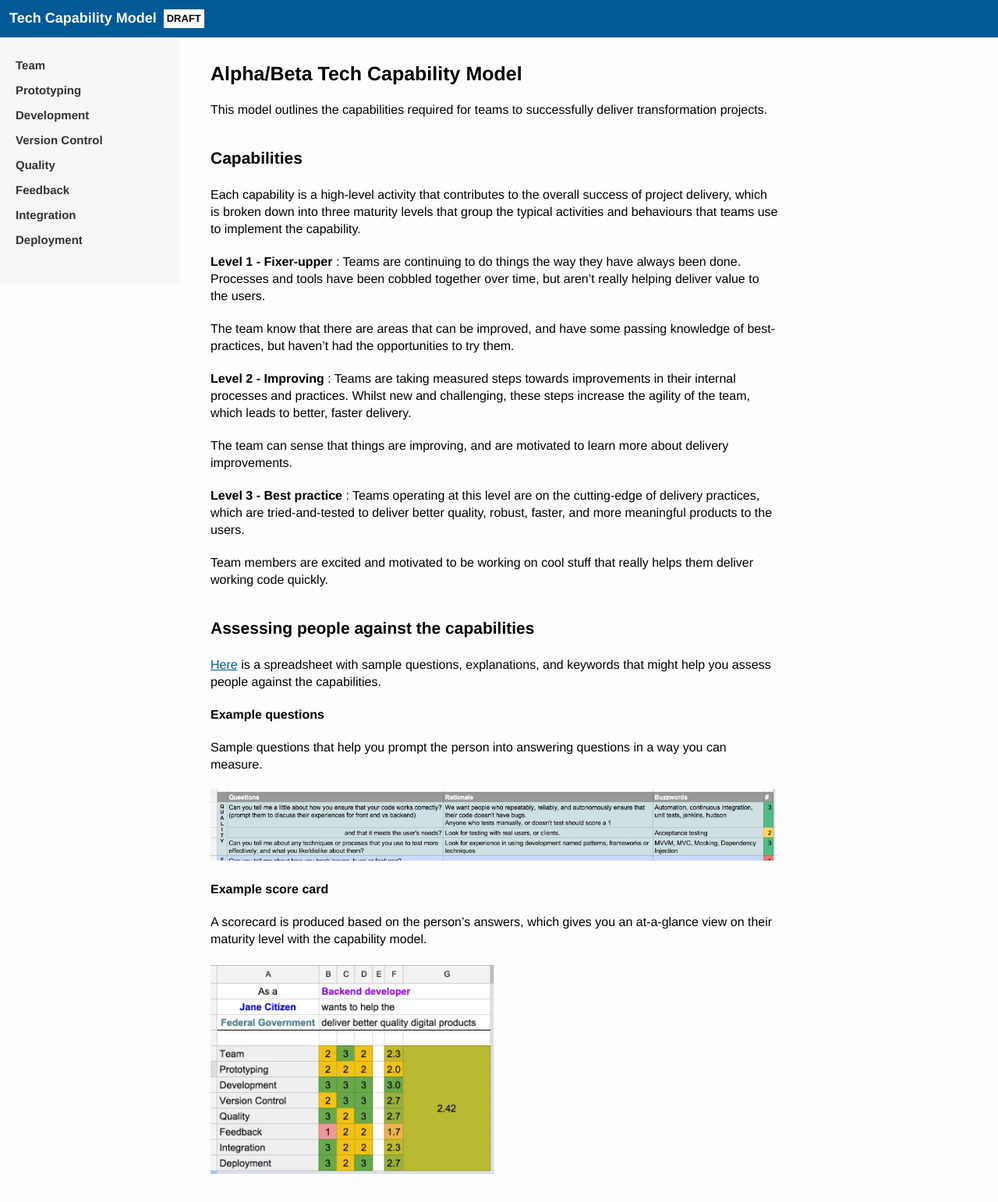
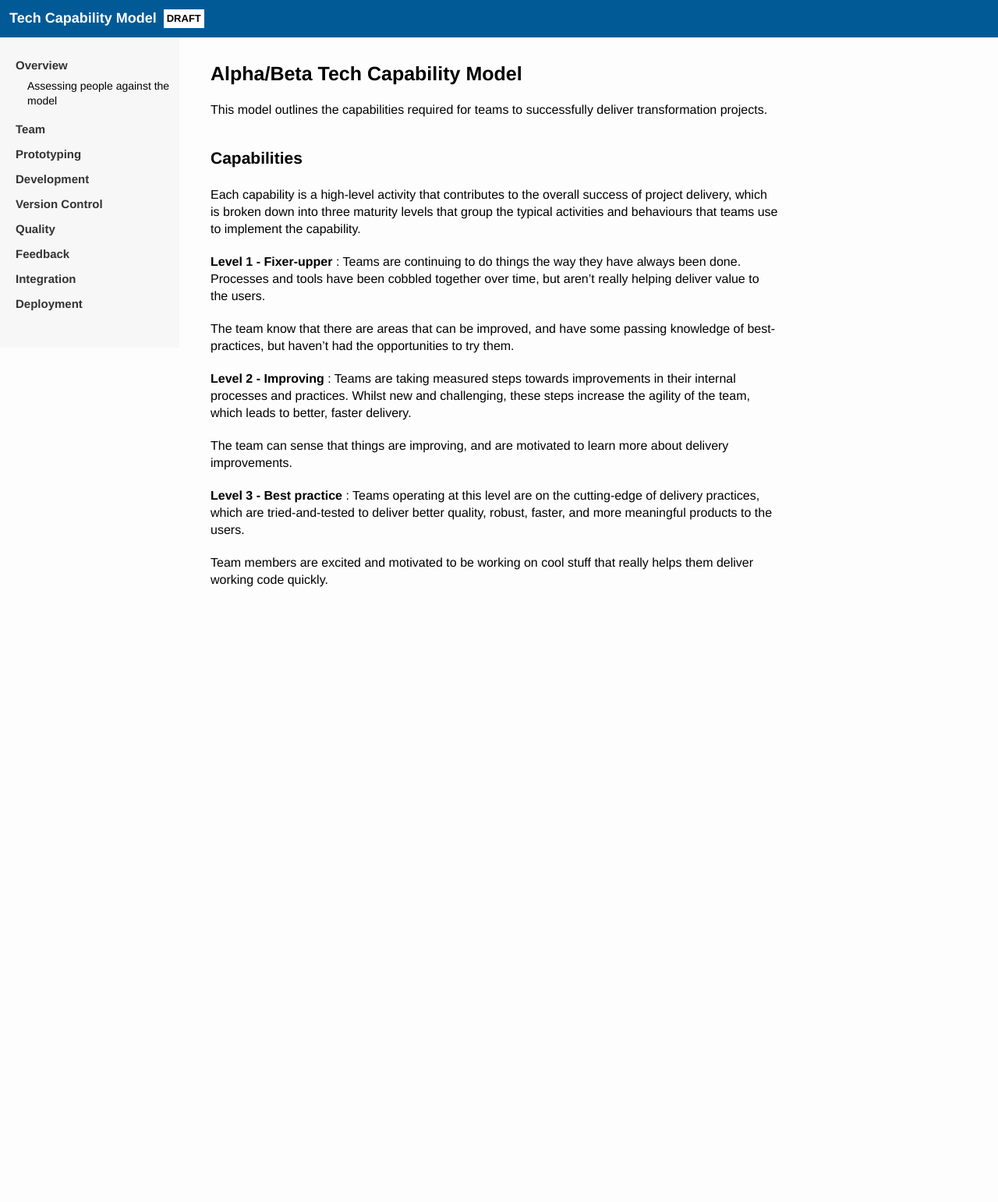
Before and after one commit to colugo/cautious-turtle, a Jekyll site: the page built from index.md, in a window 1280 px wide. Shown: the whole page at 78% size. Built offline with Jekyll 4.4.1, drawn with Linux system fonts in a browser that asks for light colours; after the commit the page ends 900 px from its top, so only the background shows below that.

Commit message:
Reorganise the index, and add better navigation The index page was too cluttered, this should make things easier to find

```diff
--- a/_includes/navigation.html
+++ b/_includes/navigation.html
@@ -1,4 +1,10 @@
 <ul>
+  <li>
+    <a href="index.html">Overview</a>
+      <ul>
+          <li><a href="Assessing.html">Assessing people against the model</a></li>
+      </ul>
+  </li>
 <!--li><a href="Agile.html">Agile</a></li-->
 <li><a href="Team.html">Team</a></li>
 <li><a href="Prototyping.html">Prototyping</a></li>
--- a/_sass/typography.scss
+++ b/_sass/typography.scss
@@ -57,6 +57,11 @@ li {
   &:last-of-type {
     padding-bottom: 0;
   }
+
+  li,a {
+    text-decoration: none;
+    color:black;
+  }
 }
 
 a {
--- a/index.md
+++ b/index.md
@@ -24,19 +24,3 @@ The team can sense that things are improving, and are motivated to learn more ab
 **Level 3 - Best practice** : Teams operating at this level are on the cutting-edge of delivery practices, which are tried-and-tested to deliver better quality, robust, faster, and more meaningful products to the users.
 
 Team members are excited and motivated to be working on cool stuff that really helps them deliver working code quickly.
-
-
-## Assessing people against the capabilities
-[Here](https://docs.google.com/spreadsheets/d/1TTYaTRfbTqeLqGc4BiIrodcxnI205DJx4CnziXJMJgU/edit#gid=667432916) is a spreadsheet with sample questions, explanations, and keywords that might help you assess people against the capabilities.
-
-**Example questions**
-
-Sample questions that help you prompt the person into answering questions in a way you can measure.
-
-![Example questions ](https://raw.githubusercontent.com/colugo/cautious-turtle/gh-pages/images/example_questions.jpg)
-
-**Example score card**
-
-A scorecard is produced based on the person's answers, which gives you an at-a-glance view on their maturity level with the capability model.
-
-<img src="https://raw.githubusercontent.com/colugo/cautious-turtle/gh-pages/images/example_scorecard.jpg" alt="Example scorecard" width="50%"/>
```
Also changed, not shown: Assessing.md (added, +19 -0 lines).
